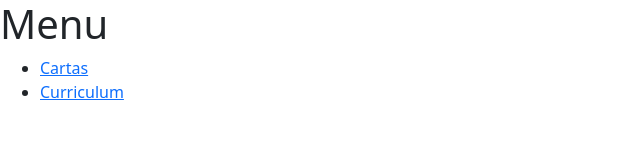
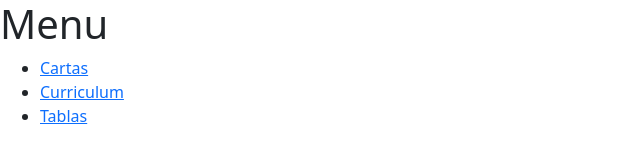
Before and after one commit to Dany1508/Practicas-, a plain HTML site: page index.html in a window 1280 px wide. Shown: the full height of the page, 0-640 px from the left. Drawn offline with Linux system fonts and the light colour scheme.

Commit message:
Update index.html

```diff
--- a/index.html
+++ b/index.html
@@ -12,6 +12,7 @@
      <ul>
     <li><a href="Carta.html">Cartas</a></li>
     <li><a href="Curriculum Dany.html">Curriculum</a></li>
+    <li><a href="tablas.html">Tablas</a></li>
   </ul>
      <script src="bootstrap.min.js"></script>
 </body>
```
